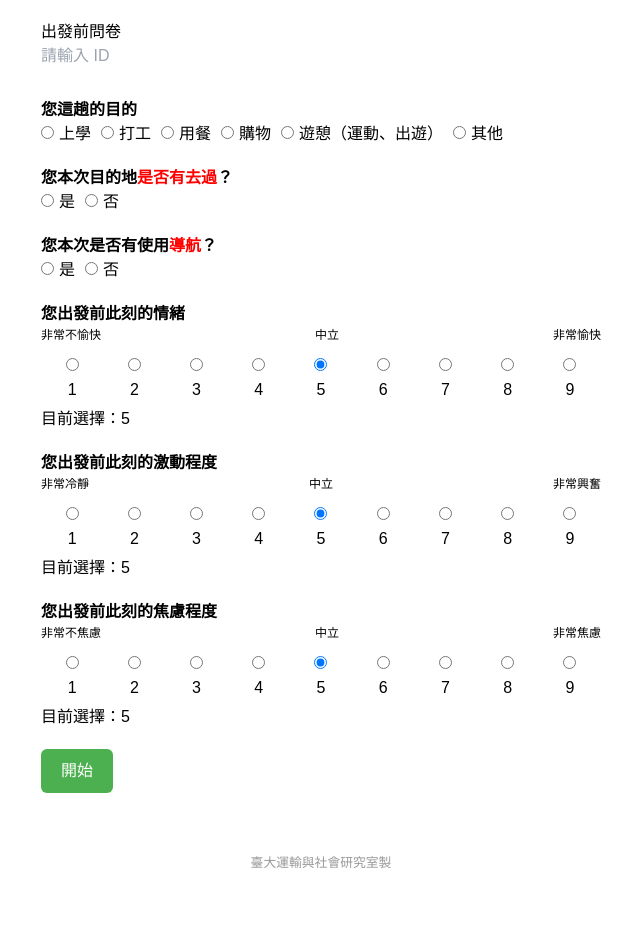
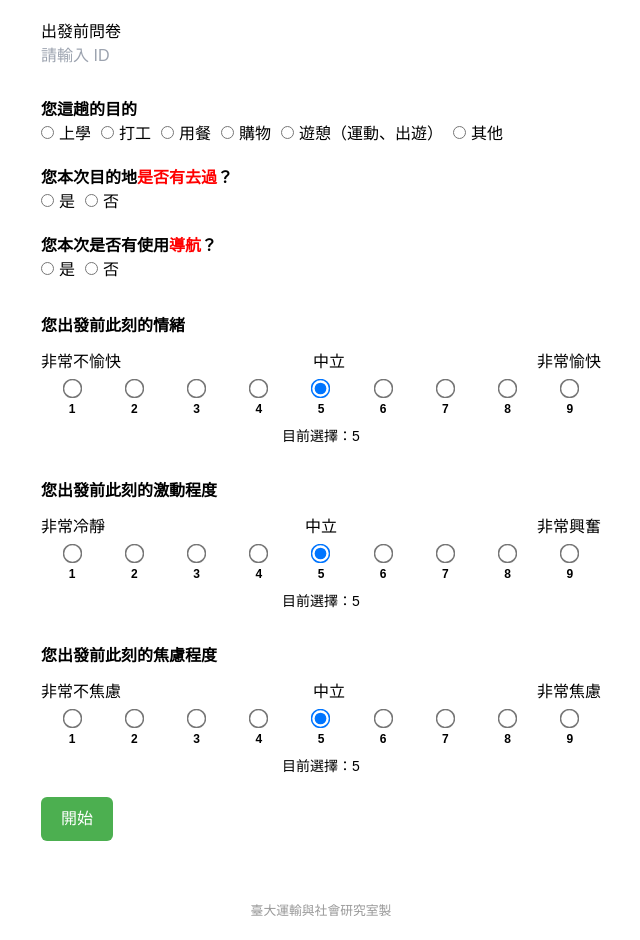
Before and after one commit to JieNTU/emotion-survey, a React (Vite) app: page / in a window 1280 px wide. Shown: the whole page, without its empty margins (319-959 px from the left). Before the commit the page ends 892 px from the top, so only its background shows below. Built offline with nearby package versions, Linux system fonts and the light colour scheme.

Commit message:
Add files via upload

```diff
--- a/src/MoodSurveyApp.jsx
+++ b/src/MoodSurveyApp.jsx
@@ -132,23 +132,23 @@ export default function MoodSurveyApp() {
     setStage("done");
   };
 
-  const RangeQuestion = ({ label, left, center, right, value, onChange }) => (
-    <div style={{ marginTop: 20 }}>
-      <label><strong>{label}</strong></label>
-      <div style={{ display: 'flex', justifyContent: 'space-between', fontSize: 12 }}>
-        <span>{left}</span><span>{center}</span><span>{right}</span>
-      </div>
-      <div style={{ display: 'flex', justifyContent: 'space-between', flexWrap: 'wrap', marginTop: 10 }}>
-        {[1,2,3,4,5,6,7,8,9].map((v) => (
-          <label key={v} style={{ flex: '1 0 10%', textAlign: 'center', marginBottom: 5 }}>
-            <input type="radio" name={label} value={v} checked={value === v} onChange={() => onChange(v)} />
-            <div>{v}</div>
-          </label>
-        ))}
-      </div>
-      <div>目前選擇：{value}</div>
-    </div>
-  );
+  // const RangeQuestion = ({ label, left, center, right, value, onChange }) => (
+  //   <div style={{ marginTop: 20 }}>
+  //     <label><strong>{label}</strong></label>
+  //     <div style={{ display: 'flex', justifyContent: 'space-between', fontSize: 12 }}>
+  //       <span>{left}</span><span>{center}</span><span>{right}</span>
+  //     </div>
+  //     <div style={{ display: 'flex', justifyContent: 'space-between', flexWrap: 'wrap', marginTop: 10 }}>
+  //       {[1,2,3,4,5,6,7,8,9].map((v) => (
+  //         <label key={v} style={{ flex: '1 0 10%', textAlign: 'center', marginBottom: 5 }}>
+  //           <input type="radio" name={label} value={v} checked={value === v} onChange={() => onChange(v)} />
+  //           <div>{v}</div>
+  //         </label>
+  //       ))}
+  //     </div>
+  //     <div>目前選擇：{value}</div>
+  //   </div>
+  // );
 
   const RadioQuestion = ({ label, options, value, onChange }) => (
     <div style={{ marginTop: 20 }}>
@@ -159,6 +159,33 @@ export default function MoodSurveyApp() {
           {opt}
         </label>
       ))}
+    </div>
+  );
+
+  const RangeQuestion = ({ label, left, center, right, value, onChange }) => (
+    <div style={{ marginTop: 32 }}>
+      <label style={{ display: 'block', marginBottom: 12 }}><strong>{label}</strong></label>
+      <div style={{ display: 'flex', justifyContent: 'space-between', fontSize: '16px', marginBottom: 8 }}>
+        <span>{left}</span>
+        <span style={{ marginLeft: 'auto', marginRight: 'auto' }}>{center}</span>
+        <span>{right}</span>
+      </div>
+      <div style={{ display: 'flex', justifyContent: 'space-between', alignItems: 'center', marginTop: 8 }}>
+        {[1, 2, 3, 4, 5, 6, 7, 8, 9].map((n) => (
+          <label key={n} style={{ textAlign: 'center', fontSize: '12px', fontWeight: '600', flex: 1 }}>
+            <input
+              type="radio"
+              name={label}
+              value={n}
+              checked={value === n}
+              onChange={() => onChange(n)}
+              style={{ transform: 'scale(1.5)', marginBottom: 4 }}
+            /><br />
+            {n}
+          </label>
+        ))}
+      </div>
+      <div style={{ textAlign: 'center', fontSize: 14, marginTop: 8 }}>目前選擇：{value}</div>
     </div>
   );
 
@@ -181,9 +208,9 @@ export default function MoodSurveyApp() {
       {stage === 'survey' && currentQuestionTime && (
         <div>
           <h3>問卷進行中：{new Date(currentQuestionTime).toLocaleTimeString()}</h3>
-          <RangeQuestion label="Q1: 不愉快 - 中立 - 愉快" left="非常不愉快" center="中立" right="非常愉快" value={q1} onChange={setQ1} />
-          <RangeQuestion label="Q2: 冷靜 - 中立 - 興奮" left="非常冷靜" center="中立" right="非常興奮" value={q2} onChange={setQ2} />
-          <RangeQuestion label="Q3: 車流量" left="非常少" center="中等" right="非常多" value={traffic} onChange={setTraffic} />
+          <RangeQuestion label="Q1: 此刻的情緒" left="非常不愉快" center="中立" right="非常愉快" value={q1} onChange={setQ1} />
+          <RangeQuestion label="Q2: 此刻的激動程度" left="非常冷靜" center="中立" right="非常興奮" value={q2} onChange={setQ2} />
+          <RangeQuestion label="Q3: 此刻的路上擁擠程度" left="非常順暢" center="中等" right="非常擁擠" value={traffic} onChange={setTraffic} />
           <button onClick={submitResponse} style={{ marginTop: 20, backgroundColor: '#4caf50', color: '#fff', padding: '10px 20px', borderRadius: 6 }}>提交本次問卷</button>
         </div>
       )}
@@ -200,7 +227,7 @@ export default function MoodSurveyApp() {
         <div>
           <h3>結束後問卷</h3>
           <RangeQuestion label="您結束此刻的情緒" left="非常不愉快" center="中立" right="非常愉快" value={qPost.emotion} onChange={(v) => setQPost({ ...qPost, emotion: v })} />
-          <RangeQuestion label="您結束此刻的激動程度" left="非常冷靜" center="中立" right="非常興奮" value={qPost.arousal} onChange={(v) => setQPost({ ...qPost, arousal: v })} />
+          <RangeQuestion label="您結束此刻的激動程度" left="非常冷靜" center="中性" right="非常興奮" value={qPost.arousal} onChange={(v) => setQPost({ ...qPost, arousal: v })} />
           <RangeQuestion label="您結束此刻的焦慮程度" left="非常不焦慮" center="中立" right="非常焦慮" value={qPost.anxiety} onChange={(v) => setQPost({ ...qPost, anxiety: v })} />
           <div style={{ marginTop: 20 }}>
             <label><strong>您覺得大約騎了多久？（分鐘）</strong></label><br />
```
